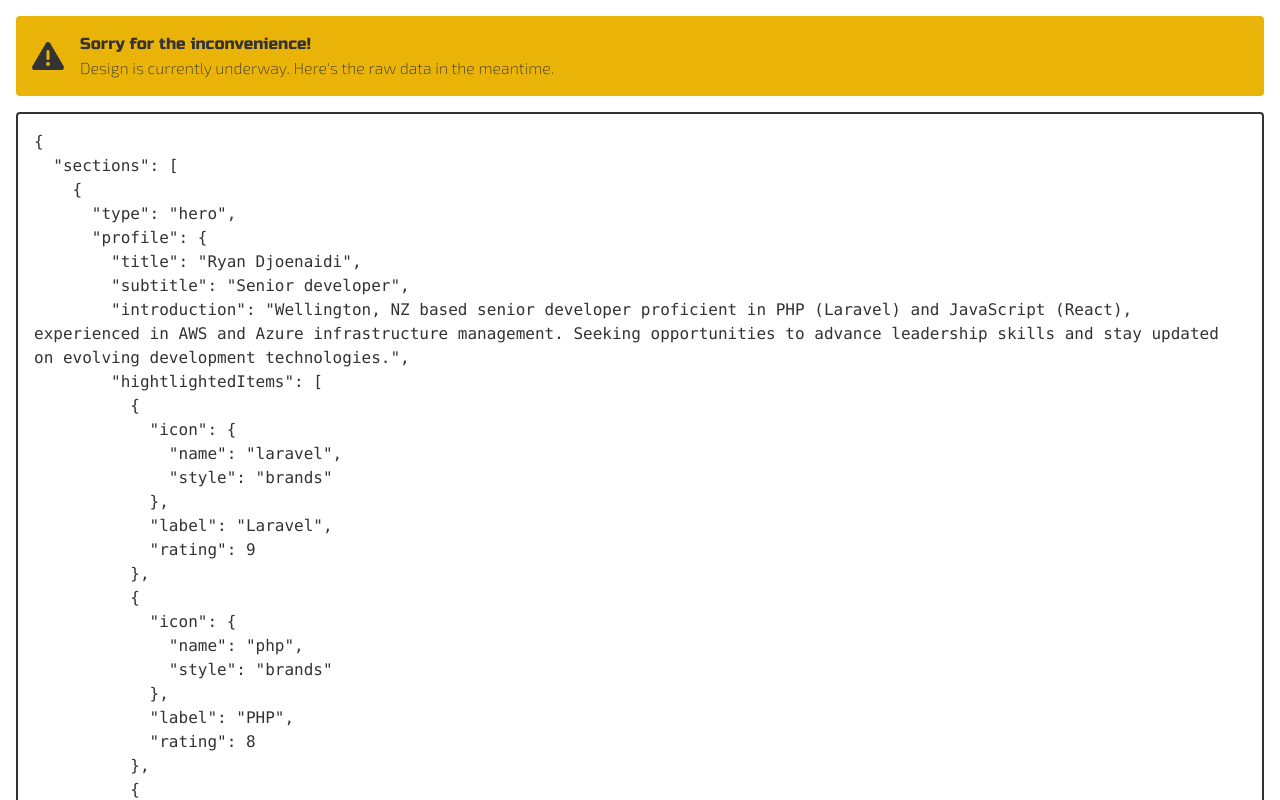
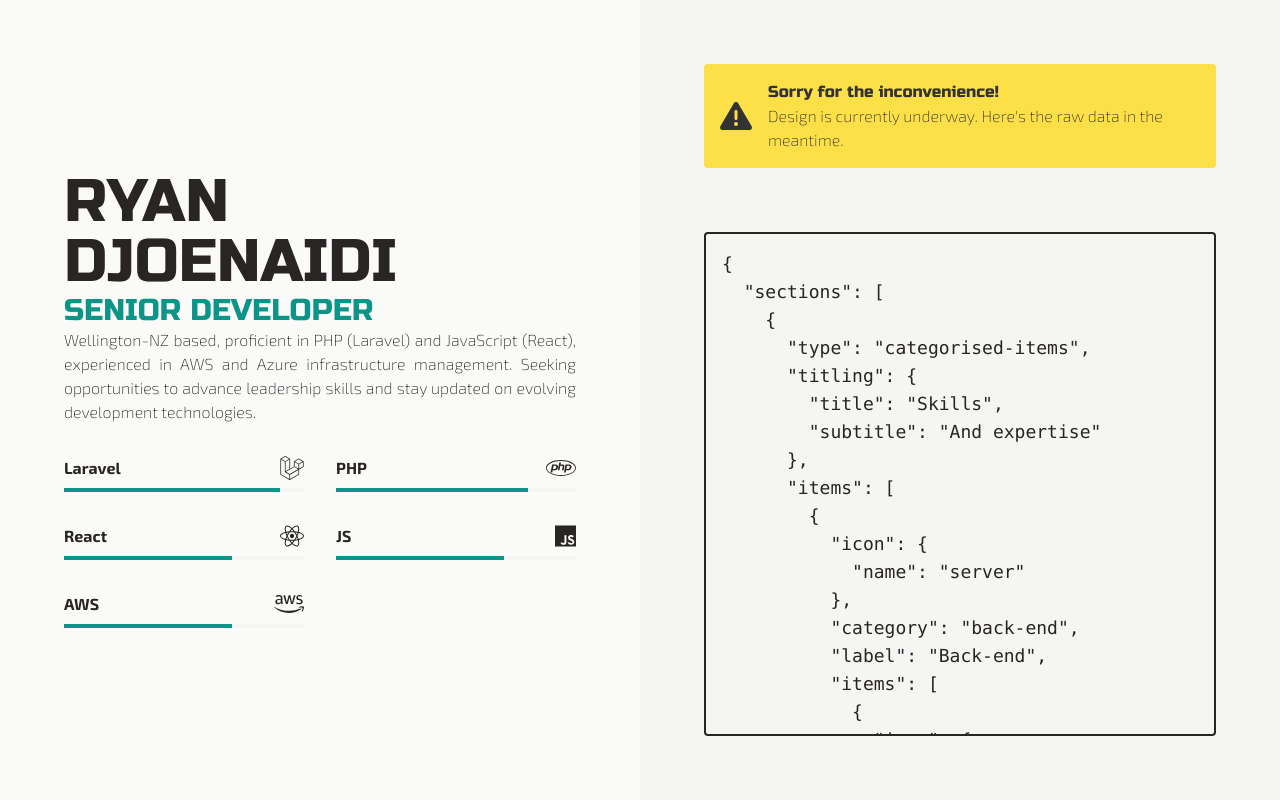
Before and after one commit to scaventum/ryandj, a Next.js app: page / in a window 1280 px wide. Shown: the top 800 px of the page. Built offline with nearby package versions, Linux system fonts and the light colour scheme.

Commit message:
Update first section

```diff
--- a/app/globals.css
+++ b/app/globals.css
@@ -3,15 +3,18 @@
 @tailwind utilities;
 
 :root {
-  --colour-foreground: #333333;
-  --colour-background: #ffffff;
-  --colour-accent: #00ffff;
+  --colour-foreground: theme("colors.stone.800");
+  --colour-background: theme("colors.stone.50");
+  --colour-background-secondary: theme("colors.stone.100");
+  --colour-accent: theme("colors.teal.600");
 }
 
 @media (prefers-color-scheme: dark) {
   :root {
-    --colour-foreground: #ffffff;
-    --colour-background: #333333;
+    --colour-foreground: theme("colors.stone.50");
+    --colour-background: theme("colors.stone.800");
+    --colour-background-secondary: theme("colors.stone.700");
+    --colour-accent: theme("colors.teal.400");
   }
 }
 
--- a/app/page.tsx
+++ b/app/page.tsx
@@ -1,30 +1,149 @@
 import { Russo_One } from "next/font/google";
 import { FontAwesomeIcon } from "@fortawesome/react-fontawesome";
-import { faWarning } from "@fortawesome/free-solid-svg-icons";
+import {
+  IconName,
+  IconPrefix,
+  library,
+} from "@fortawesome/fontawesome-svg-core";
+import { fas } from "@fortawesome/free-solid-svg-icons";
+import { fab } from "@fortawesome/free-brands-svg-icons";
+
+library.add(fas, fab);
 
 import data from "@data";
 
 const russoOne = Russo_One({ subsets: ["latin"], weight: "400" });
 
+const profileSection = data.sections.shift();
+
 export default function Home() {
   return (
-    <main>
+    <main className={["md:grid", "md:grid-cols-2"].join(" ")}>
       <section
-        className={["p-4", "flex", "flex-col", "gap-y-4", "text-base"].join(
-          " "
-        )}
+        className={[
+          "h-screen",
+          "p-8",
+          "sm:p-16",
+          "flex",
+          "items-center",
+          "justify-center",
+        ].join(" ")}
+      >
+        <div className={["w-full", "flex", "flex-col", "gap-8"].join(" ")}>
+          <div className={["text-left", "w-full"].join(" ")}>
+            <h1
+              className={[
+                russoOne.className,
+                "text-5xl",
+                "lg:text-6xl",
+                "2xl:text-7xl",
+              ].join(" ")}
+            >
+              {profileSection?.profile?.title.toUpperCase()}
+            </h1>
+            <h2
+              className={[
+                russoOne.className,
+                "text-2xl",
+                "lg:text-3xl",
+                "2xl:text-4xl",
+                "text-accent",
+              ].join(" ")}
+            >
+              {profileSection?.profile?.subtitle.toUpperCase()}
+            </h2>
+            <p
+              className={[
+                "w-full",
+                "max-w-screen-sm",
+                "text-justify",
+                "text-md",
+              ].join(" ")}
+            >
+              {profileSection?.profile?.introduction}
+            </p>
+          </div>
+          <div
+            className={[
+              "grid",
+              "sm:grid-cols-2",
+              "md:grid-cols-1",
+              "lg:grid-cols-2",
+              "gap-4",
+              "sm:gap-8",
+            ].join(" ")}
+          >
+            {profileSection?.profile?.hightlightedItems?.map(
+              ({ icon, label, rating }, index) => {
+                const ratingWidth = `${rating * 10}%`;
+                const iconStyle: IconPrefix = (icon.style ??
+                  "fas") as IconPrefix;
+                const iconName: IconName = icon.name as IconName;
+
+                return (
+                  <div
+                    key={index}
+                    className={["flex", "gap-2", "flex-col"].join(" ")}
+                  >
+                    <div
+                      className={[
+                        "flex",
+                        "items-center",
+                        "justify-between",
+                      ].join(" ")}
+                    >
+                      <span className={["font-bold"].join(" ")}>{label}</span>
+                      <div className={["text-right"].join(" ")}>
+                        <FontAwesomeIcon
+                          icon={[iconStyle, iconName]}
+                          size="xl"
+                        />
+                      </div>
+                    </div>
+                    <div
+                      className={[
+                        "w-full",
+                        "h-1",
+                        "bg-background-secondary",
+                      ].join(" ")}
+                    >
+                      <div
+                        style={{ width: ratingWidth }}
+                        className={["h-full", "bg-accent"].join(" ")}
+                      ></div>
+                    </div>
+                  </div>
+                );
+              }
+            )}
+          </div>
+        </div>
+      </section>
+      <section
+        className={[
+          "p-8",
+          "sm:p-16",
+          "flex",
+          "flex-col",
+          "gap-8",
+          "md:gap-16",
+          "h-screen",
+          "bg-background-secondary",
+        ].join(" ")}
       >
         <section
           className={[
+            "flex-none",
             "rounded",
             "p-4",
-            "bg-yellow-500",
+            "bg-yellow-300",
             "flex",
             "gap-x-4",
             "items-center",
+            "text-[#333333]",
           ].join(" ")}
         >
-          <FontAwesomeIcon icon={faWarning} size="2xl" />
+          <FontAwesomeIcon icon={["fas", "warning"]} size="2xl" />
           <div>
             <h3 className={[russoOne.className, "font-bold"].join(" ")}>
               Sorry for the inconvenience!
@@ -35,15 +154,21 @@ export default function Home() {
             </span>
           </div>
         </section>
-        <section>
+        <section className={["grow", "min-h-0"].join(" ")}>
           <pre
             className={[
+              "h-full",
+              "w-full",
               "rounded",
               "border-2",
               "border-current",
               "border-solid",
               "p-4",
               "whitespace-pre-wrap",
+              "break-all",
+              "overflow-y-auto",
+              "text-xs",
+              "lg:text-lg",
             ].join(" ")}
           >
             {JSON.stringify(data, null, 2)}
--- a/data/index.tsx
+++ b/data/index.tsx
@@ -6,12 +6,12 @@ const data = {
         title: "Ryan Djoenaidi",
         subtitle: "Senior developer",
         introduction:
-          "Wellington, NZ based senior developer proficient in PHP (Laravel) and JavaScript (React), experienced in AWS and Azure infrastructure management. Seeking opportunities to advance leadership skills and stay updated on evolving development technologies.",
+          "Wellington-NZ based, proficient in PHP (Laravel) and JavaScript (React), experienced in AWS and Azure infrastructure management. Seeking opportunities to advance leadership skills and stay updated on evolving development technologies.",
         hightlightedItems: [
           {
             icon: {
               name: "laravel",
-              style: "brands",
+              style: "fab",
             },
             label: "Laravel",
             rating: 9,
@@ -19,7 +19,7 @@ const data = {
           {
             icon: {
               name: "php",
-              style: "brands",
+              style: "fab",
             },
             label: "PHP",
             rating: 8,
@@ -27,7 +27,7 @@ const data = {
           {
             icon: {
               name: "react",
-              style: "brands",
+              style: "fab",
             },
             label: "React",
             rating: 7,
@@ -35,7 +35,7 @@ const data = {
           {
             icon: {
               name: "js",
-              style: "brands",
+              style: "fab",
             },
             label: "JS",
             rating: 7,
@@ -43,7 +43,7 @@ const data = {
           {
             icon: {
               name: "aws",
-              style: "brands",
+              style: "fab",
             },
             label: "AWS",
             rating: 7,
@@ -68,7 +68,7 @@ const data = {
             {
               icon: {
                 name: "laravel",
-                style: "brands",
+                style: "fab",
               },
               label: "Laravel",
               rating: 9,
@@ -76,7 +76,7 @@ const data = {
             {
               icon: {
                 name: "php",
-                style: "brands",
+                style: "fab",
               },
               label: "PHP",
               rating: 8,
@@ -121,7 +121,7 @@ const data = {
             {
               icon: {
                 name: "react",
-                style: "brands",
+                style: "fab",
               },
               label: "React",
               rating: 7,
@@ -129,7 +129,7 @@ const data = {
             {
               icon: {
                 name: "js",
-                style: "brands",
+                style: "fab",
               },
               label: "JS",
               rating: 7,
@@ -146,7 +146,7 @@ const data = {
             {
               icon: {
                 name: "aws",
-                style: "brands",
+                style: "fab",
               },
               label: "AWS",
               rating: 7,
@@ -154,7 +154,7 @@ const data = {
             {
               icon: {
                 name: "microsoft",
-                style: "brands",
+                style: "fab",
               },
               label: "Azure",
               rating: 6,
@@ -162,7 +162,7 @@ const data = {
             {
               icon: {
                 name: "docker",
-                style: "brands",
+                style: "fab",
               },
               label: "Docker",
               rating: 7,
@@ -179,7 +179,7 @@ const data = {
             {
               icon: {
                 name: "ubuntu",
-                style: "brands",
+                style: "fab",
               },
               label: "Linux",
               rating: 6,
@@ -196,7 +196,7 @@ const data = {
             {
               icon: {
                 name: "jira",
-                style: "brands",
+                style: "fab",
               },
               label: "Jira",
               rating: 8,
@@ -204,7 +204,7 @@ const data = {
             {
               icon: {
                 name: "confluence",
-                style: "brands",
+                style: "fab",
               },
               label: "Confluence",
               rating: 8,
@@ -221,7 +221,7 @@ const data = {
             {
               icon: {
                 name: "git",
-                style: "brands",
+                style: "fab",
               },
               label: "git",
               rating: 8,
@@ -229,7 +229,7 @@ const data = {
             {
               icon: {
                 name: "bitbucket",
-                style: "brands",
+                style: "fab",
               },
               label: "Bitbucket",
               rating: 7,
@@ -237,7 +237,7 @@ const data = {
             {
               icon: {
                 name: "github",
-                style: "brands",
+                style: "fab",
               },
               label: "GitHub",
               rating: 6,
@@ -268,7 +268,7 @@ const data = {
             {
               icon: {
                 name: "vuejs",
-                style: "brands",
+                style: "fab",
               },
               label: "Vue",
               rating: 5,
@@ -276,7 +276,7 @@ const data = {
             {
               icon: {
                 name: "gitlab",
-                style: "brands",
+                style: "fab",
               },
               label: "GitLab",
               rating: 5,
@@ -405,7 +405,7 @@ const data = {
         {
           icon: {
             name: "aws",
-            style: "brands",
+            style: "fab",
           },
           title: "AWS Certified Solutions Architect - Associate",
           subtitle: "September 2020 by AWS",
@@ -419,7 +419,7 @@ const data = {
         {
           icon: {
             name: "linkedin",
-            style: "brands",
+            style: "fab",
           },
           title: "LinkedIn",
           link: "https://www.linkedin.com/in/ryan-djoenaidi-383b96166/",
@@ -427,7 +427,7 @@ const data = {
         {
           icon: {
             name: "gmail",
-            style: "brands",
+            style: "fab",
           },
           title: "Gmail",
           link: "mailto:ryan.djoenaidi@gmail.com",
@@ -435,7 +435,7 @@ const data = {
         {
           icon: {
             name: "whatsapp",
-            style: "brands",
+            style: "fab",
           },
           title: "WhatsApp",
           link: "https://wa.me/622040995746",
@@ -443,7 +443,7 @@ const data = {
         {
           icon: {
             name: "github",
-            style: "brands",
+            style: "fab",
           },
           title: "GitHub",
           link: "https://github.com/scaventum",
--- a/data/meta.tsx
+++ b/data/meta.tsx
@@ -5,7 +5,7 @@ const url = `https://${
 }`;
 const title = "Ryan DJ - Senior developer";
 const description =
-  "Wellington, NZ based senior developer proficient in PHP (Laravel) and JavaScript (React), experienced in AWS and Azure infrastructure management. Seeking opportunities to advance leadership skills and stay updated on evolving development technologies.";
+  "Wellington-NZ based, proficient in PHP (Laravel) and JavaScript (React), experienced in AWS and Azure infrastructure management. Seeking opportunities to advance leadership skills and stay updated on evolving development technologies.";
 const imageUrl = `${url}/assets/favicons/meta.jpg`;
 const meta = {
   title,
--- a/package.json
+++ b/package.json
@@ -14,6 +14,7 @@
     "@fortawesome/free-regular-svg-icons": "^6.5.0",
     "@fortawesome/free-solid-svg-icons": "^6.5.0",
     "@fortawesome/react-fontawesome": "^0.2.0",
+    "clsx": "^2.0.0",
     "next": "14.0.3",
     "react": "^18",
     "react-dom": "^18"
--- a/tailwind.config.ts
+++ b/tailwind.config.ts
@@ -1,20 +1,26 @@
-import type { Config } from 'tailwindcss'
+import type { Config } from "tailwindcss";
 
 const config: Config = {
   content: [
-    './pages/**/*.{js,ts,jsx,tsx,mdx}',
-    './components/**/*.{js,ts,jsx,tsx,mdx}',
-    './app/**/*.{js,ts,jsx,tsx,mdx}',
+    "./pages/**/*.{js,ts,jsx,tsx,mdx}",
+    "./components/**/*.{js,ts,jsx,tsx,mdx}",
+    "./app/**/*.{js,ts,jsx,tsx,mdx}",
   ],
   theme: {
     extend: {
       backgroundImage: {
-        'gradient-radial': 'radial-gradient(var(--tw-gradient-stops))',
-        'gradient-conic':
-          'conic-gradient(from 180deg at 50% 50%, var(--tw-gradient-stops))',
+        "gradient-radial": "radial-gradient(var(--tw-gradient-stops))",
+        "gradient-conic":
+          "conic-gradient(from 180deg at 50% 50%, var(--tw-gradient-stops))",
+      },
+      colors: {
+        background: "var(--colour-background)",
+        "background-secondary": "var(--colour-background-secondary)",
+        foreground: "var(--colour-foreground)",
+        accent: "var(--colour-accent)",
       },
     },
   },
   plugins: [],
-}
-export default config
+};
+export default config;
```
Also changed, not shown: 1 other file (tests, documents, lock files or other folders).
